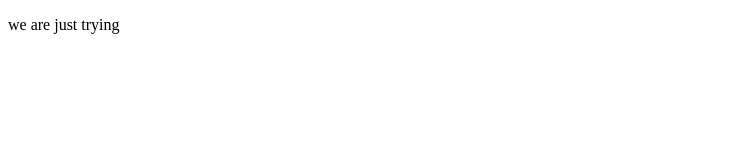
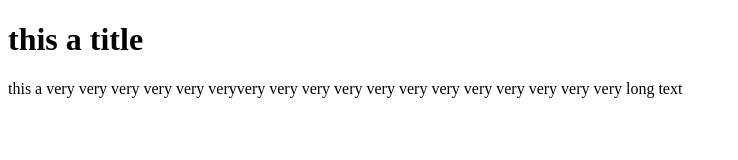
Before and after one commit to toufikbe/web-dev-course, a plain HTML site: page index.html in a window 1280 px wide. Shown: the whole page, without its empty margins (0-738 px from the left). Drawn offline with Linux system fonts and the light colour scheme.

Commit message:
Update index.html
edit index file

```diff
--- a/index.html
+++ b/index.html
@@ -6,6 +6,11 @@
     <title>Document</title>
   </head>
   <body>
-    <p>we are just trying</p>
+    <h1>
+      this a title
+    </h1>
+    <p>
+      this a very very very very very veryvery very very very very very very very very very very very long text
+    </p>
   </body>
 </html>
```
